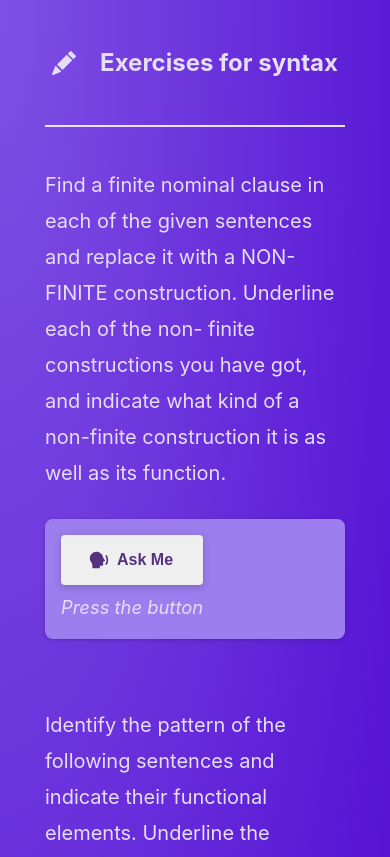
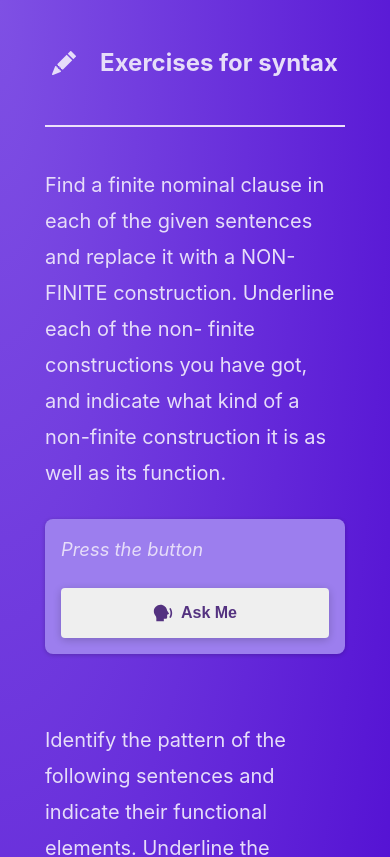
Before and after one commit to CJovan02/ask-me-syntax, a React (Vite) app: page / in a window 390 px wide. Shown: the top 857 px of the page. Built offline with nearby package versions, Linux system fonts and the light colour scheme.

Commit message:
fixed it now for sure :)

```diff
--- a/src/components/Pitanje.jsx
+++ b/src/components/Pitanje.jsx
@@ -32,7 +32,6 @@ function Pitanje({ svaPitanja, imePitanja, showCount }) {
     <>
       <p className={classes.imePitanja}>{imePitanja}</p>
       <li className={classes.container}>
-        <div className={classes.leftGroup}>
   {!refresh ? (
     <button className={classes.dugme} onClick={getPitanjeHandler}>
       <RiSpeakFill size={20} />
@@ -44,15 +43,20 @@ function Pitanje({ svaPitanja, imePitanja, showCount }) {
       Refresh
     </button>
   )}
+
   <p className={classes.pitanje}>
     {!refresh
       ? novoPitanje
       : "All questions asked, please refresh them"}
   </p>
-        </div>
 
-        {showCount && <nav className={classes.counter}>{pitanjaArray.length} left</nav>}
+  {showCount && (
+    <nav className={classes.counter}>
+      {pitanjaArray.length} left
+    </nav>
+  )}
 </li>
+
     </>
   );
 }
--- a/src/components/Pitanje.module.css
+++ b/src/components/Pitanje.module.css
@@ -10,6 +10,11 @@
   justify-content: space-between;  /* levu i desnu stranu razdvajamo */
   gap: 1rem; /* opcionalno za malo prostora */
 }
+
+/* desktop default */
+.dugme, .refresh  { order: 1; }
+.pitanje { order: 2; flex: 1; }
+.counter { order: 3; }
 
 .leftGroup {
   display: flex;
@@ -30,6 +35,7 @@
 .dugme {
   display: inline-flex;
   align-items: center;
+  justify-content: center;
   gap: 0.5rem;
   padding: 0.9rem 1.75rem;
   font-size: 1.25rem;
@@ -64,7 +70,8 @@
 
 .refresh {
   display: inline-flex;
-  align-items: center;
+    align-items: center;
+  justify-content: center;
   gap: 0.5rem;
   min-height: 50px;
   min-width: 155.65px;
@@ -117,22 +124,28 @@
 @media (max-width: 500px) {
   .container {
     flex-direction: column;      /* sve ide jedno ispod drugog */
-    align-items: flex-start;     /* poravnanje na levu stranu */
+    align-items: stretch;     /* poravnanje na levu stranu */
     gap: 0.75rem;
     margin-bottom: 3.5rem;
   }
 
   .leftGroup {
     flex-direction: column;      /* dugme + pitanje jedno ispod drugog */
-    align-items: flex-start;
+    align-items: stretch;
     gap: 0.5rem;
   }
+
+  .pitanje { order: 1; }
+  .counter { order: 2; }
+  .dugme, .refresh { order: 3; }      /* dugme pada ispod svega */
 
   .dugme,
   .refresh {
     font-size: 1rem;
     width: 100%;                /* zauzima celu širinu */
+    max-width: none;
     min-width: unset;
+    margin-top: 0.7rem;
   }
 
   .pitanje {
```
Lines whose indentation alone changed are shown as unchanged.
